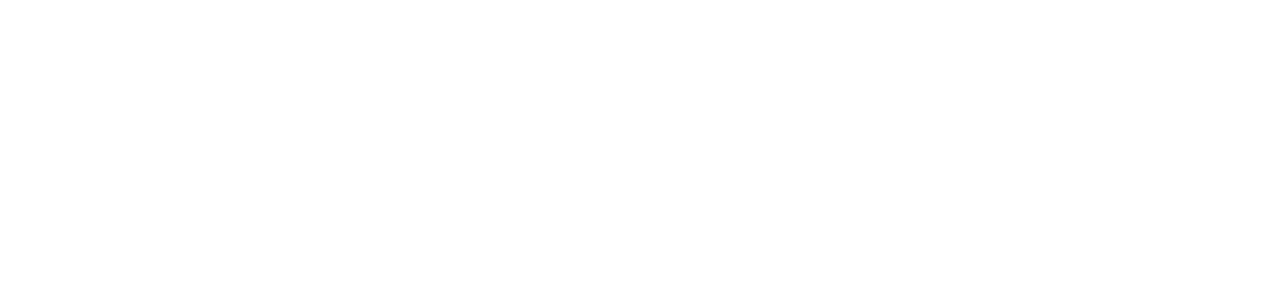
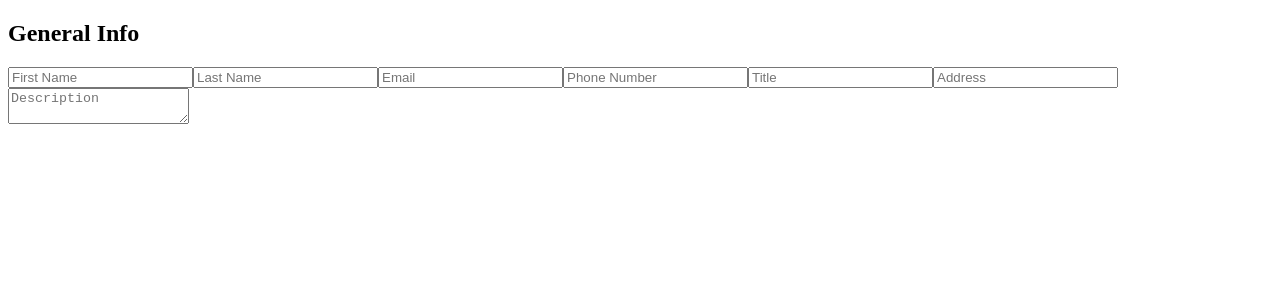
Before and after one commit to leinierperez/cv-builder, a React (Create React App) app: page / in a window 1280 px wide. Shown: the top 300 px of the page. Built offline with nearby package versions, Linux system fonts and the light colour scheme.

Commit message:
Add the general info section and handle keyboard input on main component

```diff
--- a/src/components/GeneralInfo.js
+++ b/src/components/GeneralInfo.js
@@ -1,11 +1,65 @@
 import React, { Component } from 'react';
 
 class GeneralInfo extends Component {
-  constructor(props) {
-    super(props);
-  }
   render() {
-    return <div></div>;
+    const { firstName, lastName, email, phone, title, address, description } =
+      this.props.generalInfo;
+
+    return (
+      <section>
+        <div className='section-header'>
+          <h2>General Info</h2>
+        </div>
+        <input
+          name='firstName'
+          type='text'
+          value={firstName}
+          onChange={(event) => this.props.handleChange(event, 'generalInfo')}
+          placeholder='First Name'
+        />
+        <input
+          name='lastName'
+          type='text'
+          value={lastName}
+          onChange={(event) => this.props.handleChange(event, 'generalInfo')}
+          placeholder='Last Name'
+        />
+        <input
+          name='email'
+          type='email'
+          value={email}
+          onChange={(event) => this.props.handleChange(event, 'generalInfo')}
+          placeholder='Email'
+        />
+        <input
+          name='phone'
+          type='text'
+          value={phone}
+          onChange={(event) => this.props.handleChange(event, 'generalInfo')}
+          placeholder='Phone Number'
+        />
+        <input
+          name='title'
+          type='text'
+          value={title}
+          onChange={(event) => this.props.handleChange(event, 'generalInfo')}
+          placeholder='Title'
+        />
+        <input
+          name='address'
+          type='text'
+          value={address}
+          onChange={(event) => this.props.handleChange(event, 'generalInfo')}
+          placeholder='Address'
+        />
+        <textarea
+          name='description'
+          value={description}
+          onChange={(event) => this.props.handleChange(event, 'generalInfo')}
+          placeholder='Description'
+        />
+      </section>
+    );
   }
 }
 
--- a/src/components/Main.js
+++ b/src/components/Main.js
@@ -6,14 +6,37 @@ import GeneralInfo from './GeneralInfo';
 class Main extends Component {
   constructor(props) {
     super(props);
+
+    this.state = {
+      generalInfo: {
+        firstName: '',
+        lastName: '',
+        email: '',
+        phone: '',
+        title: '',
+        address: '',
+        description: '',
+      },
+    };
   }
+
+  handleInputChange = (event, section) => {
+    const value = event.target.value;
+    this.setState({
+      [section]: {
+        ...this.state[section],
+        [event.target.name]: value,
+      },
+    });
+  };
 
   render() {
     return (
       <div>
-        <GeneralInfo />
-        <Education />
-        <Experience />
+        <GeneralInfo
+          handleChange={this.handleInputChange}
+          generalInfo={this.state.generalInfo}
+        />
       </div>
     );
   }
```
